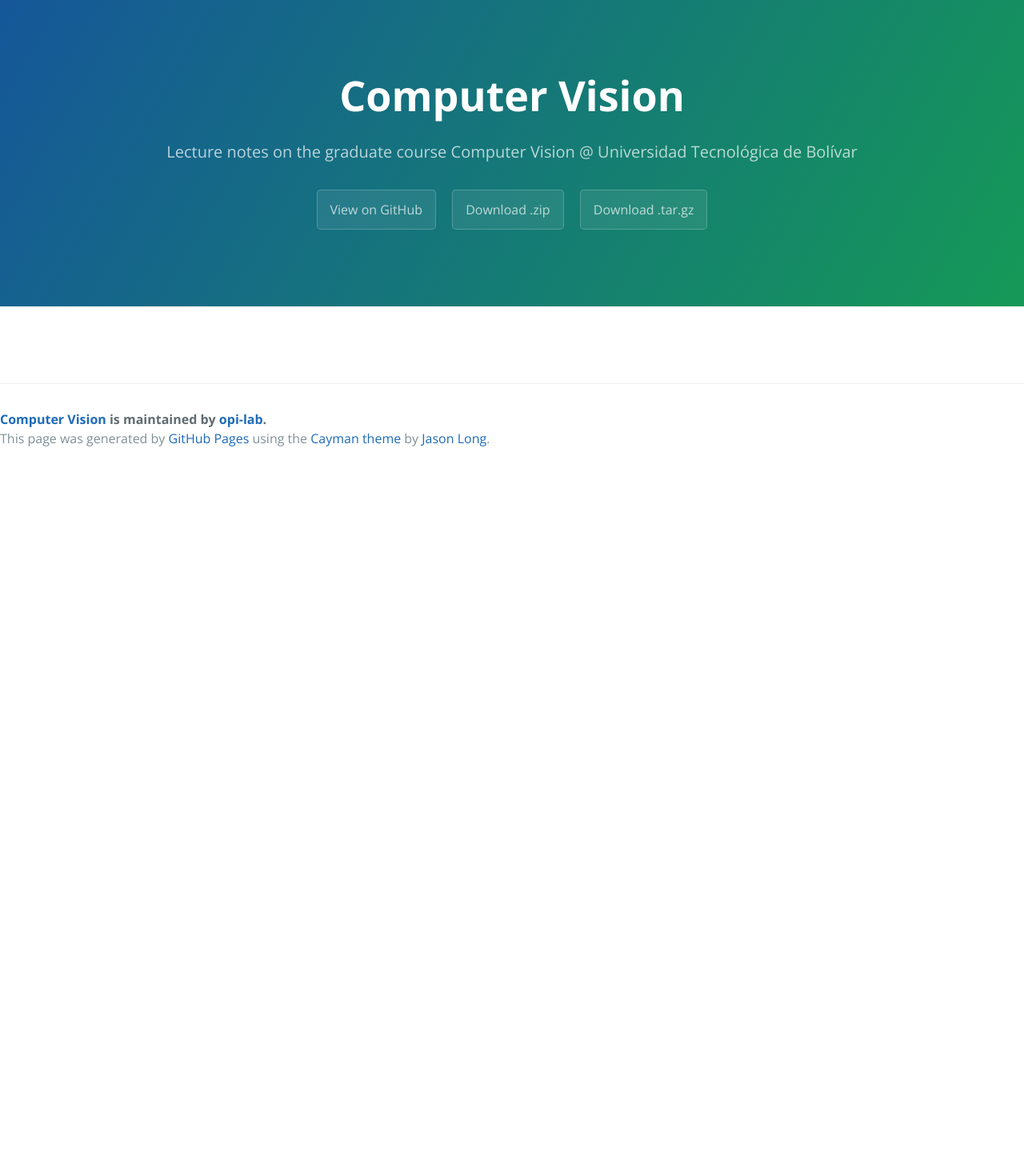
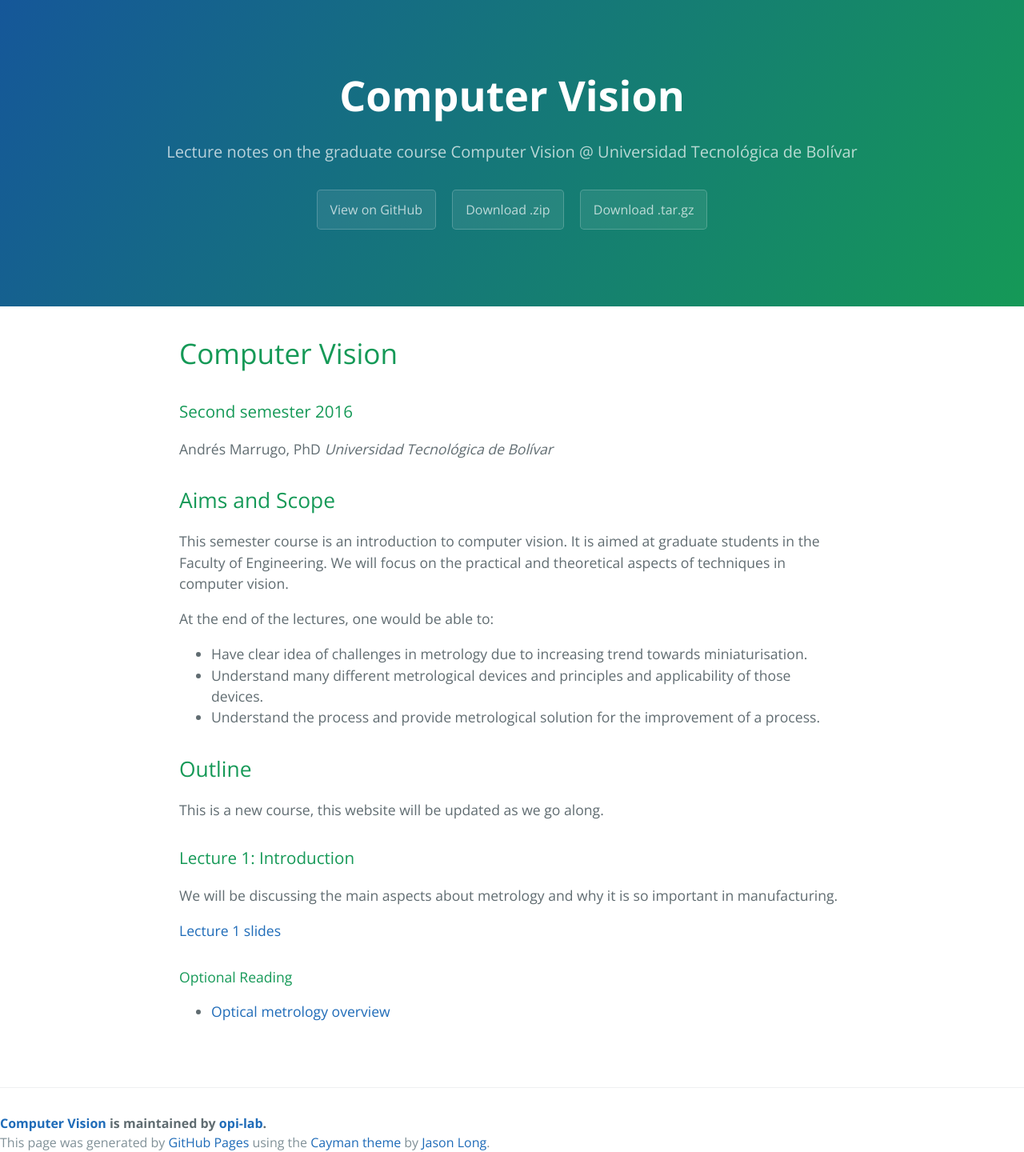
Before and after one commit to opi-lab/optical-metrology-2021, a Jekyll site: the page built from index.md, in a window 1280 px wide. Shown: the whole page at 80% size. Built offline with Jekyll 4.4.1, drawn with Linux system fonts in a browser that asks for light colours; before the commit the page ends 900 px from its top, so only the background shows below that.

Commit message:
Update index.md

```diff
--- a/index.md
+++ b/index.md
@@ -2,3 +2,34 @@
 layout: default
 title: Computer Vision
 ---
+
+# Computer Vision
+
+### Second semester 2016
+
+Andrés Marrugo, PhD
+*Universidad Tecnológica de Bolívar*
+
+##  Aims and Scope
+
+This semester course is an introduction to computer vision. It is aimed at graduate students in the Faculty of Engineering. We will focus on the practical and theoretical aspects of techniques in computer vision.
+
+At the end of the lectures, one would be able to:
+
+- Have clear idea of challenges in metrology due to increasing trend towards miniaturisation.
+- Understand many different metrological devices and principles and applicability of those devices.
+- Understand the process and provide metrological solution for the improvement of a process.
+
+## Outline
+
+This is a new course, this website will be updated as we go along.
+
+### Lecture 1: Introduction
+
+We will be discussing the main aspects about metrology and why it is so important in manufacturing.
+
+[Lecture 1 slides](lectures/Lecture_01.pdf)
+
+#### Optional Reading
+
+- [Optical metrology overview](pdfs/01-optical-metrology-overview.pdf)
```
